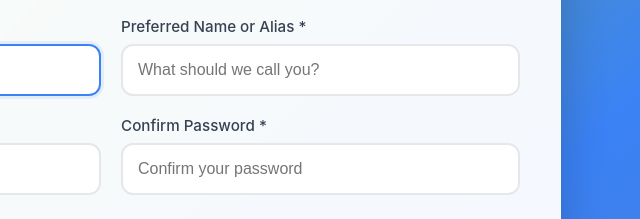
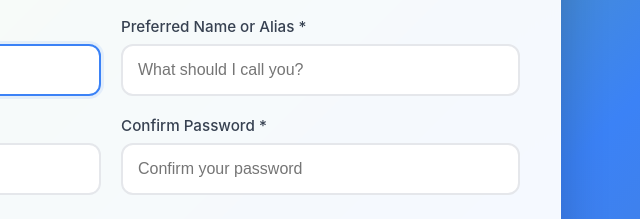
Before and after one commit to Plum-Designer/getkinly, a plain HTML site: page signup.html in a window 1280 px wide. Shown: the part 229-448 px from the top of the page, 529-1169 px from the left. Drawn offline with Linux system fonts and the light colour scheme.

Commit message:
Create signup.html

```diff
--- a/signup.html
+++ b/signup.html
@@ -453,7 +453,7 @@
 
                         <div class="form-group">
                             <label for="name">Preferred Name or Alias *</label>
-                            <input type="text" id="name" name="name" required placeholder="What should we call you?">
+                            <input type="text" id="name" name="name" required placeholder="What should I call you?">
                             <div id="nameError" class="error-message" style="display: none;"></div>
                         </div>
 
```
